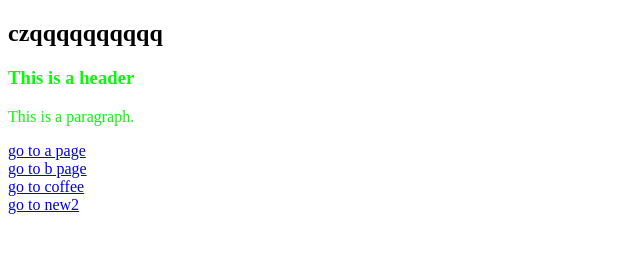
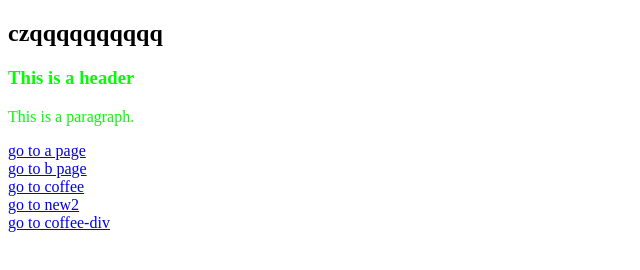
Before and after one commit to c7777777z/app, a plain HTML site: page index.html in a window 1280 px wide. Shown: the whole page, without its empty margins (0-640 px from the left). Drawn offline with Linux system fonts and the light colour scheme.

Commit message:
coffee div

```diff
--- a/index.html
+++ b/index.html
@@ -16,6 +16,7 @@
       <a href="./b.html">go to b page</a><br/>
       <a href="./coffee.html">go to coffee</a><br/>
       <a href="./new2.html">go to new2</a><br/>
+      <a href="coffee-div.html">go to coffee-div</a><br/>
 
 
 
```
